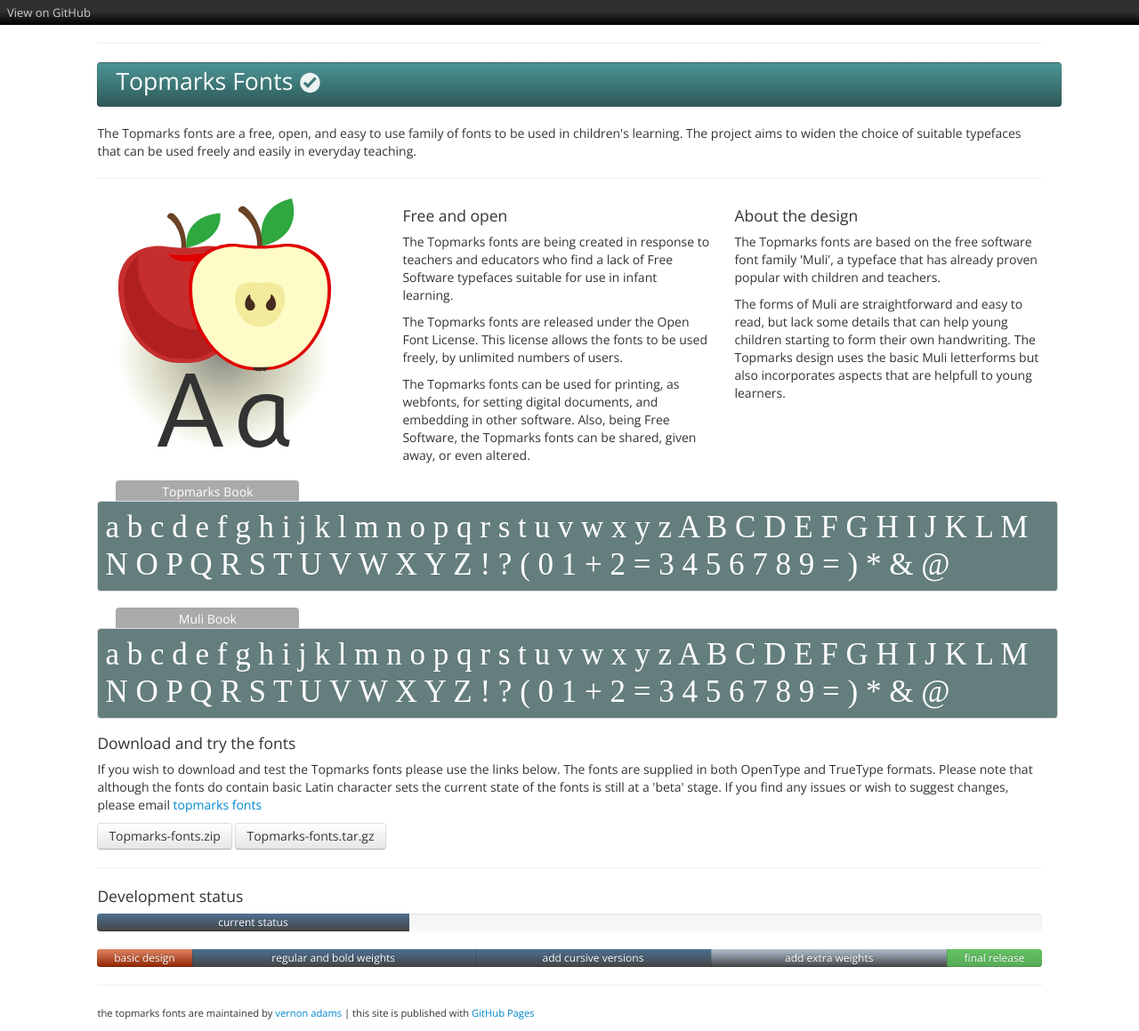
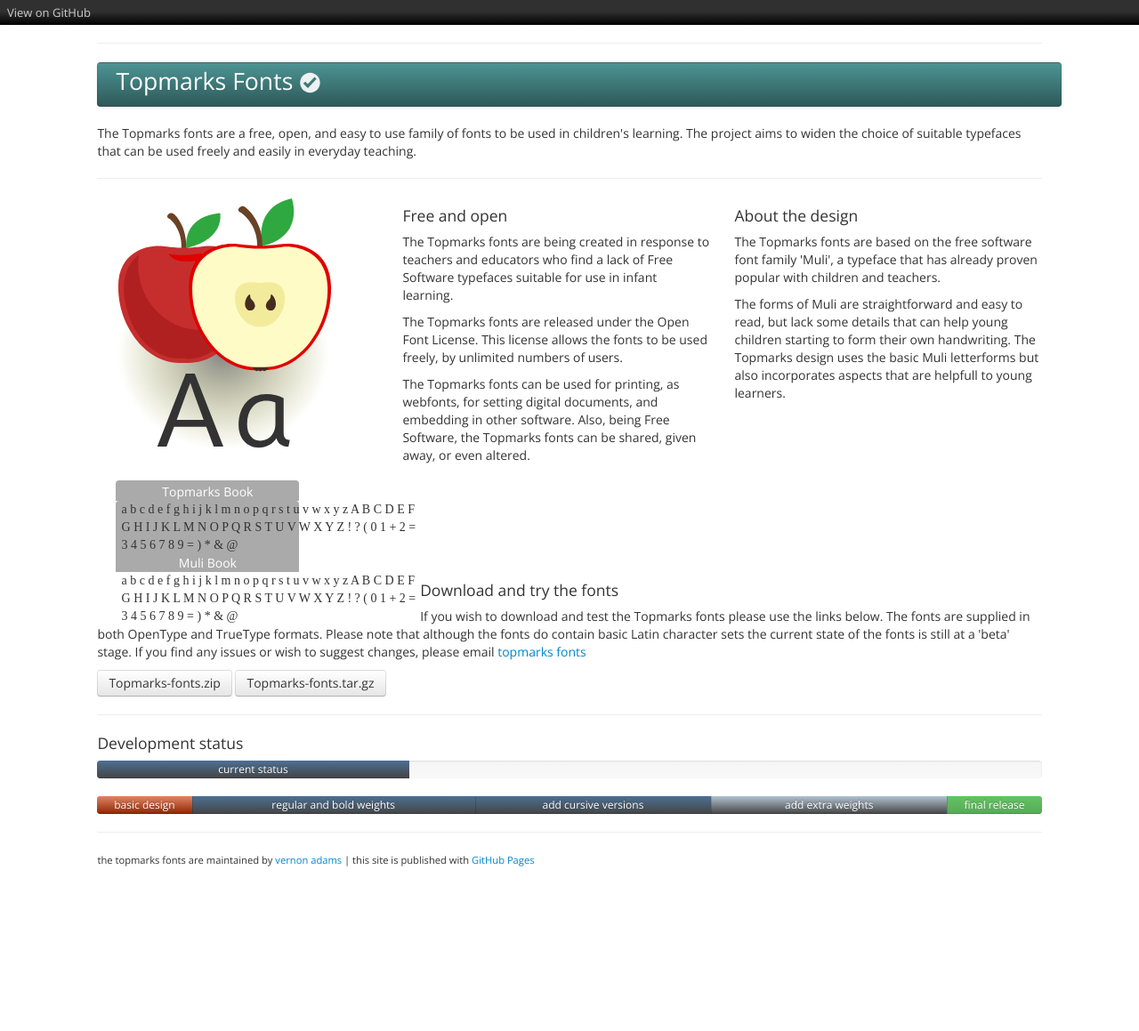
Before and after one commit to vernnobile/topmarks, a Jekyll site: the page built from index.html, in a window 1280 px wide. Shown: the whole page at 89% size. Built offline with Jekyll 4.4.1, drawn with Linux system fonts in a browser that asks for light colours; some web fonts are replaced; after the commit the page ends 987 px from its top, so only the background shows below that.

Commit message:
Update specimen.html

```diff
--- a/_includes/specimen.html
+++ b/_includes/specimen.html
@@ -1,6 +1,6 @@
 <div>
 <div class="tab">Topmarks Book</div>
-<div style="font-family:topmarksbook" class="specimen">a b c d e f g h i j k l m n o p q r s t u v w x y z A B C D E F G H I J K L M N O P Q R S T U V W X Y Z ! ? ( 0 1 + 2 = 3 4 5 6 7 8 9 = ) * & @ </div>
+<div class="span4" style="font-family:topmarksbook" class="specimen">a b c d e f g h i j k l m n o p q r s t u v w x y z A B C D E F G H I J K L M N O P Q R S T U V W X Y Z ! ? ( 0 1 + 2 = 3 4 5 6 7 8 9 = ) * & @ </div>
 <div class="tab">Muli Book</div>
-<div style="font-family:mulimedium" class="specimen">a b c d e f g h i j k l m n o p q r s t u v w x y z A B C D E F G H I J K L M N O P Q R S T U V W X Y Z ! ? ( 0 1 + 2 = 3 4 5 6 7 8 9 = ) * & @ </div>
+<div class="span4" style="font-family:mulimedium" class="specimen">a b c d e f g h i j k l m n o p q r s t u v w x y z A B C D E F G H I J K L M N O P Q R S T U V W X Y Z ! ? ( 0 1 + 2 = 3 4 5 6 7 8 9 = ) * & @ </div>
 </div>
```
